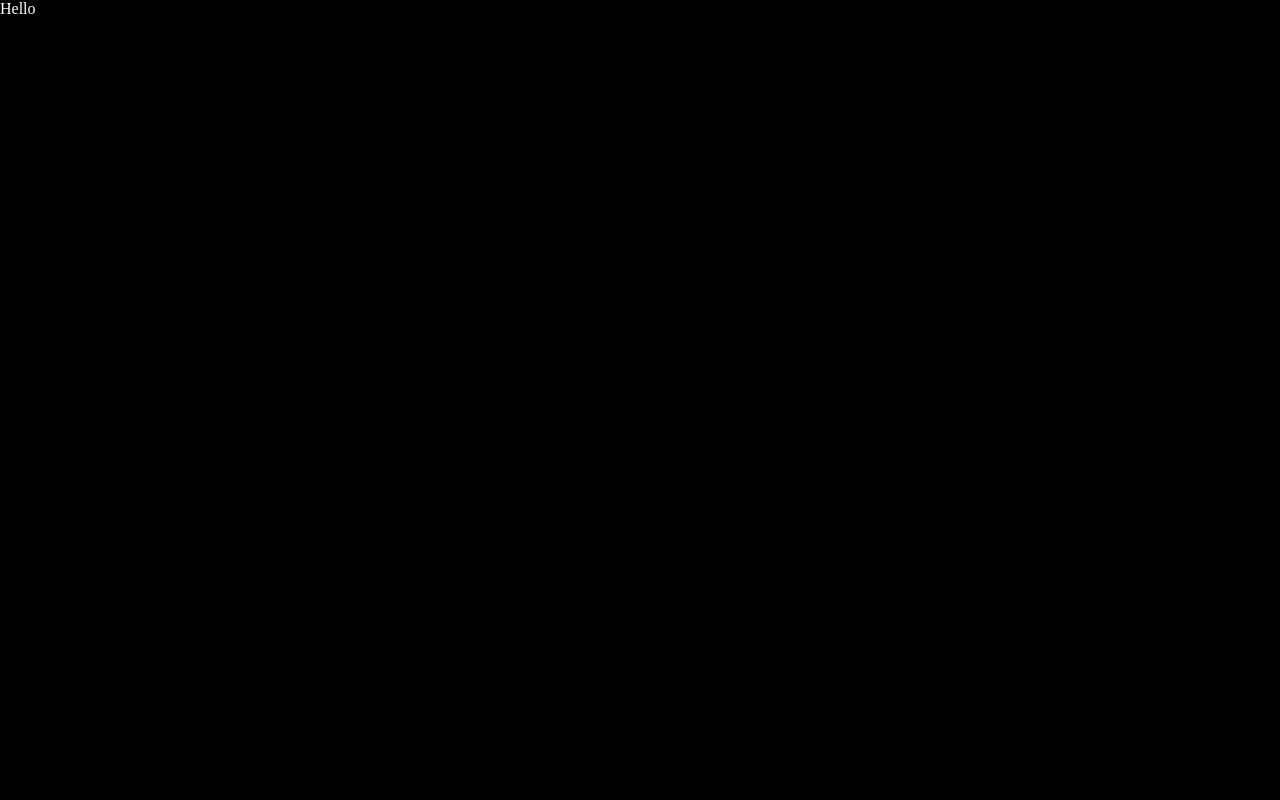
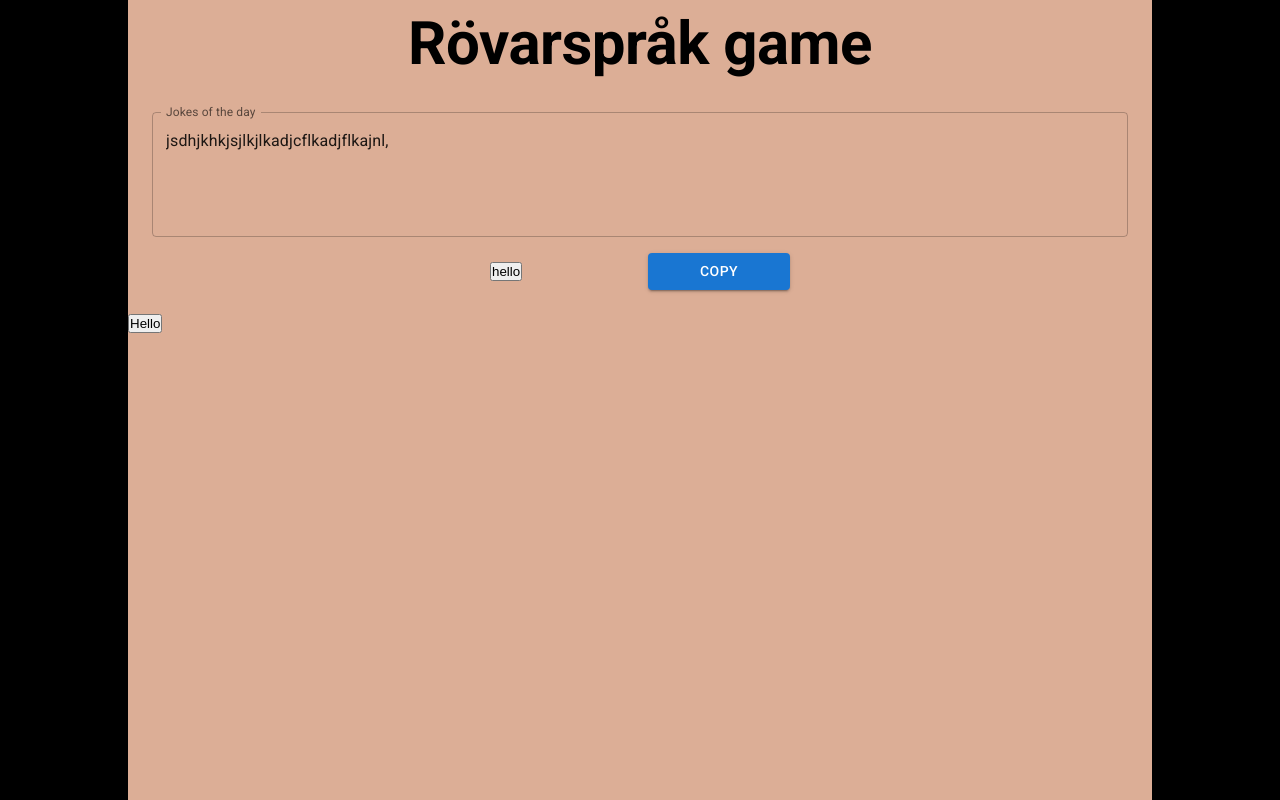
Before and after one commit to MSumaiya/Rovarspraket, a React (Create React App) app: page / in a window 1280 px wide. Built offline with nearby package versions, Linux system fonts and the light colour scheme.

Commit message:
Initial commoit

```diff
--- a/src/App.js
+++ b/src/App.js
@@ -1,9 +1,14 @@
-import Box from '@mui/material/Box';
-import Typography from '@mui/material/Typography';
+import Box from "@mui/material/Box";
+import classes from "./App.module.css";
+import Header from './components/Header/Header';
+import Jokes from './components/Jokes/Jokes';
 function App() {
   return (
     <>
-      <Box sx={{color:"white"}}>Hello</Box>
+      <Box className={classes.App}>
+        <Header />
+        <Jokes />
+      </Box>
     </>
   );
 }
--- /dev/null
+++ b/src/App.module.css
@@ -0,0 +1,6 @@
+.App{
+      color: black;
+      width: 80vw;
+      height: 100vh;
+      background-color: #DCAE96;
+}
--- /dev/null
+++ b/src/components/Header/Header.js
@@ -0,0 +1,14 @@
+import React from 'react'
+import classes from './Header.module.css'
+import Box from "@mui/material/Box";
+import Typography from '@mui/material/Typography';
+
+export default function Header() {
+  return (
+    <>
+        <Box p={1} className={classes.header}>
+            <Typography sx={{fontWeight:"bold"}} variant='h2'>Rövarspråk game</Typography>
+        </Box>
+    </>
+  )
+}
--- /dev/null
+++ b/src/components/Header/Header.module.css
@@ -0,0 +1,5 @@
+.header{
+    display: flex;
+    justify-content: center;
+    align-items: center;
+}
--- /dev/null
+++ b/src/components/Jokes/Jokes.js
@@ -0,0 +1,45 @@
+import React, { useState } from "react";
+import Box from "@mui/material/Box";
+import Typography from "@mui/material/Typography";
+import TextField from "@mui/material/TextField";
+import Button from "@mui/material/Button";
+import classes from "./Jokes.module.css";
+
+export default function Jokes() {
+  const test = "jsdhjkhkjsjlkjlkadjcflkadjflkajnl,";
+  const [isLoading, setIsLoading] = useState(true)
+  const [joke, setjoke] = useState({})
+
+  const generateRandomJoke = () => {
+      console.log("clicked")
+  }
+
+  return (
+    <>
+      <Box m={3}>
+        <TextField
+          fullWidth
+          id="filled-basic"
+          label="Jokes of the day"
+          multiline
+          rows={4}
+          value={test}
+        />
+        <Box className={classes.button} m={2}>
+          <Box width="150px" pr={1}>
+              <button>hello</button>
+            {/* <Button onClick={generateRandomJoke} fullWidth variant="contained">
+              Generate Jokes
+            </Button> */}
+          </Box>
+          <Box width="150px" pl={1}>
+            <Button fullWidth variant="contained">
+              Copy
+            </Button>
+          </Box>
+        </Box>
+      </Box>
+      <button>Hello</button>
+    </>
+  );
+}
--- /dev/null
+++ b/src/components/Jokes/Jokes.module.css
@@ -0,0 +1,5 @@
+.button{
+    display: flex;
+    justify-content: center;
+    align-items: center;
+}
--- a/src/index.css
+++ b/src/index.css
@@ -12,4 +12,7 @@ body {
   margin: 0 auto;
   min-height: 100%;
   background-color: black;
+  display: flex;
+  justify-content:center;
+  align-items: center;
 }
```
